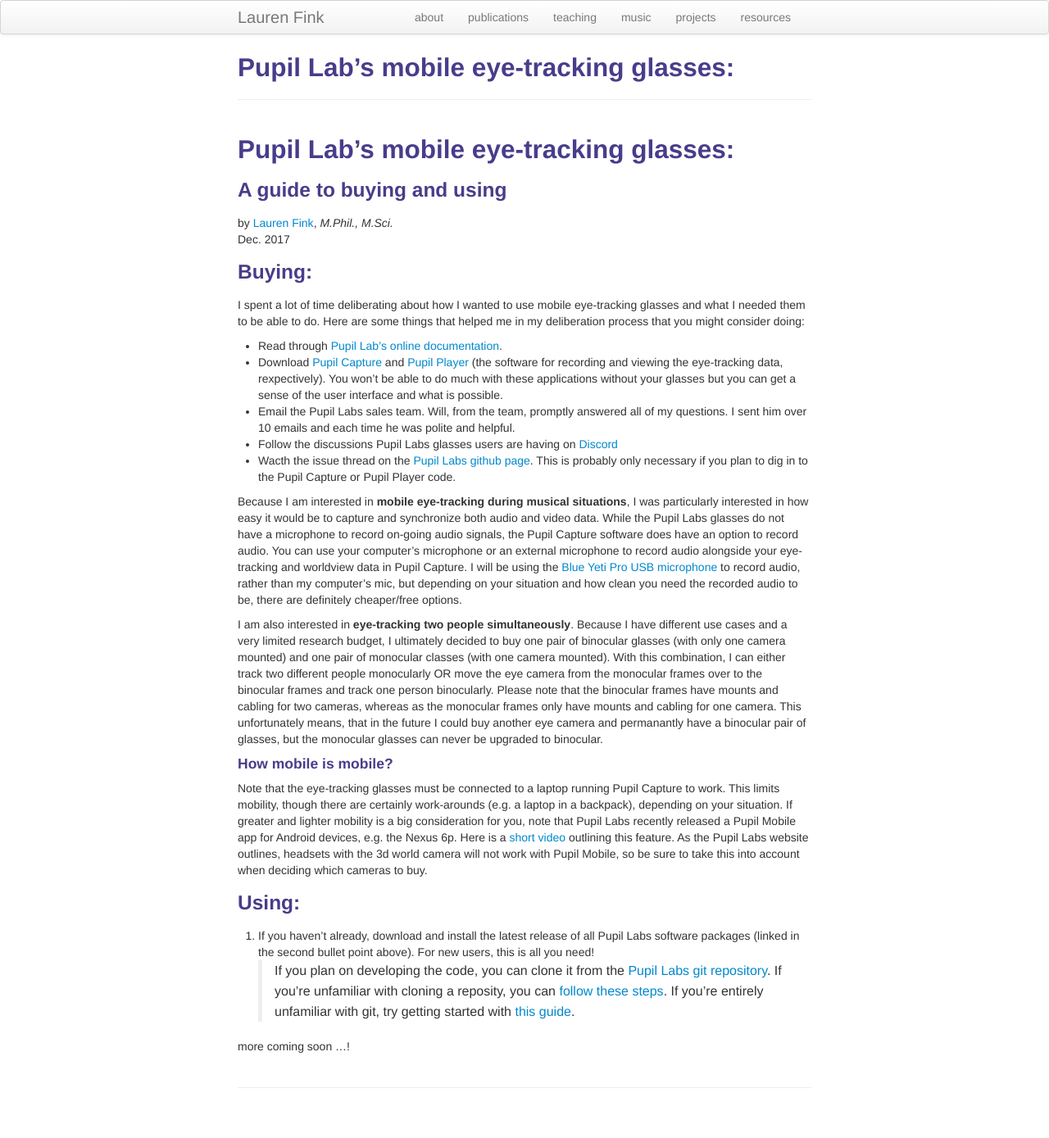
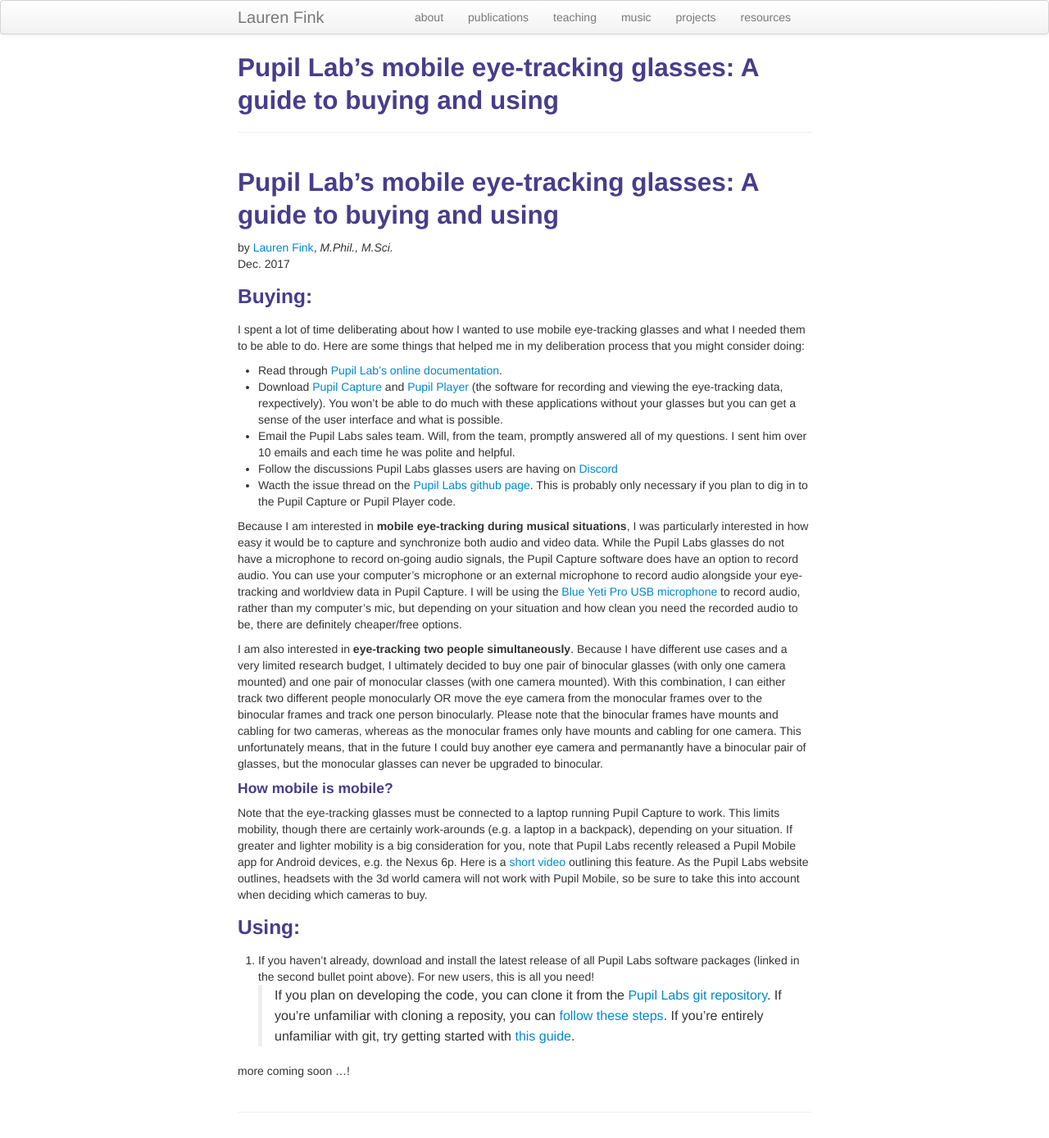
Before and after one commit to lkfink/lkfink.github.io, a Jekyll site: the page built from pages/PupilLabs_aBeginnersGuide.md, in a window 1280 px wide. Shown: the whole page at 82% size. Built offline with Jekyll 4.4.1, drawn with Linux system fonts in a browser that asks for light colours; our own code applies the rules of GitHub Pages for plain Markdown files; before the commit the page ends 1359 px from its top, so only the background shows below that.

Commit message:
Update PupilLabs_aBeginnersGuide.md

```diff
--- a/pages/PupilLabs_aBeginnersGuide.md
+++ b/pages/PupilLabs_aBeginnersGuide.md
@@ -1,5 +1,4 @@
-## Pupil Lab's mobile eye-tracking glasses:
-### A guide to buying and using
+## Pupil Lab's mobile eye-tracking glasses: A guide to buying and using
 
 by [Lauren Fink](http://lkfink.github.io/){:target="_blank"}, *M.Phil., M.Sci.*
 Dec. 2017
```
